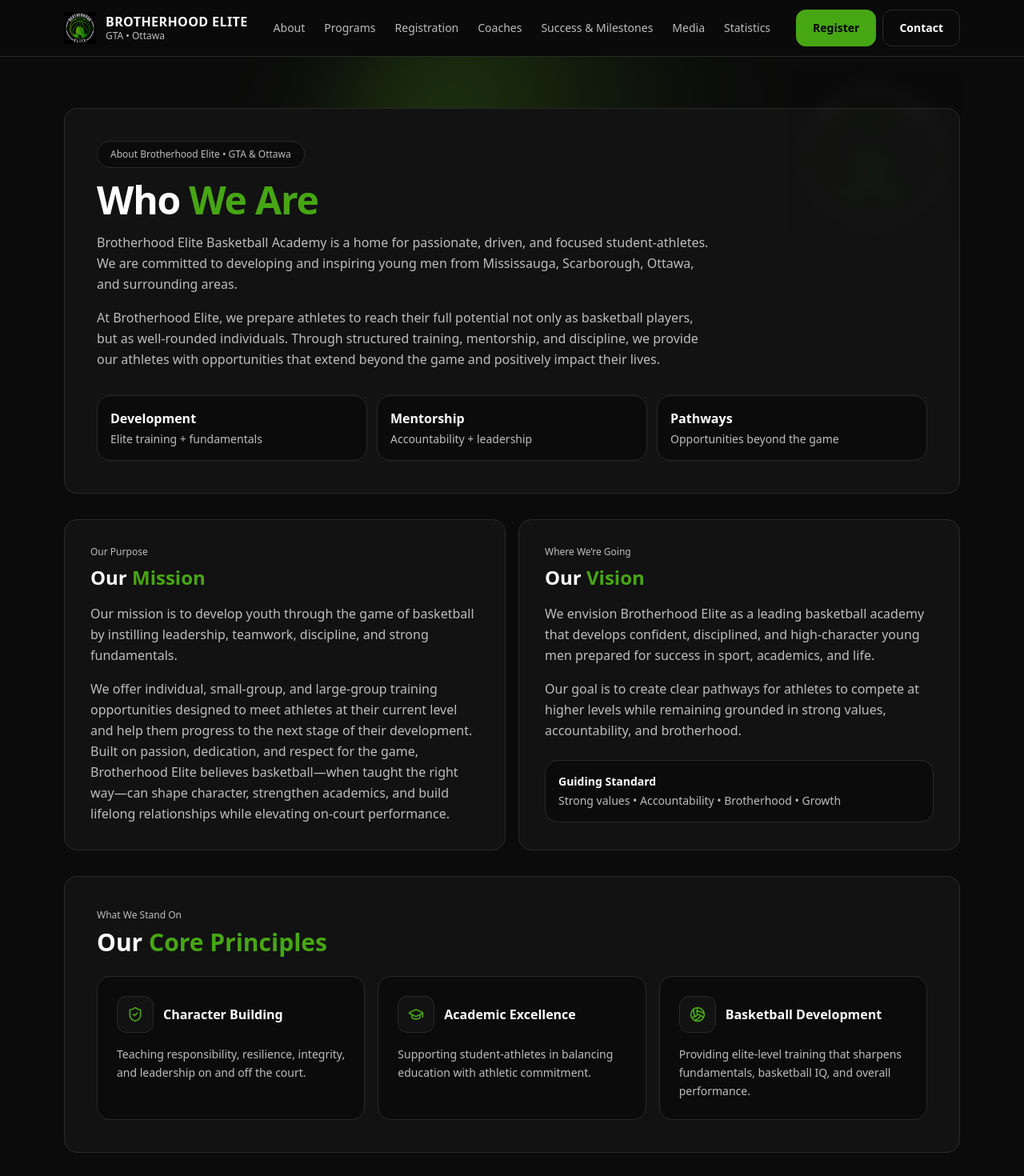
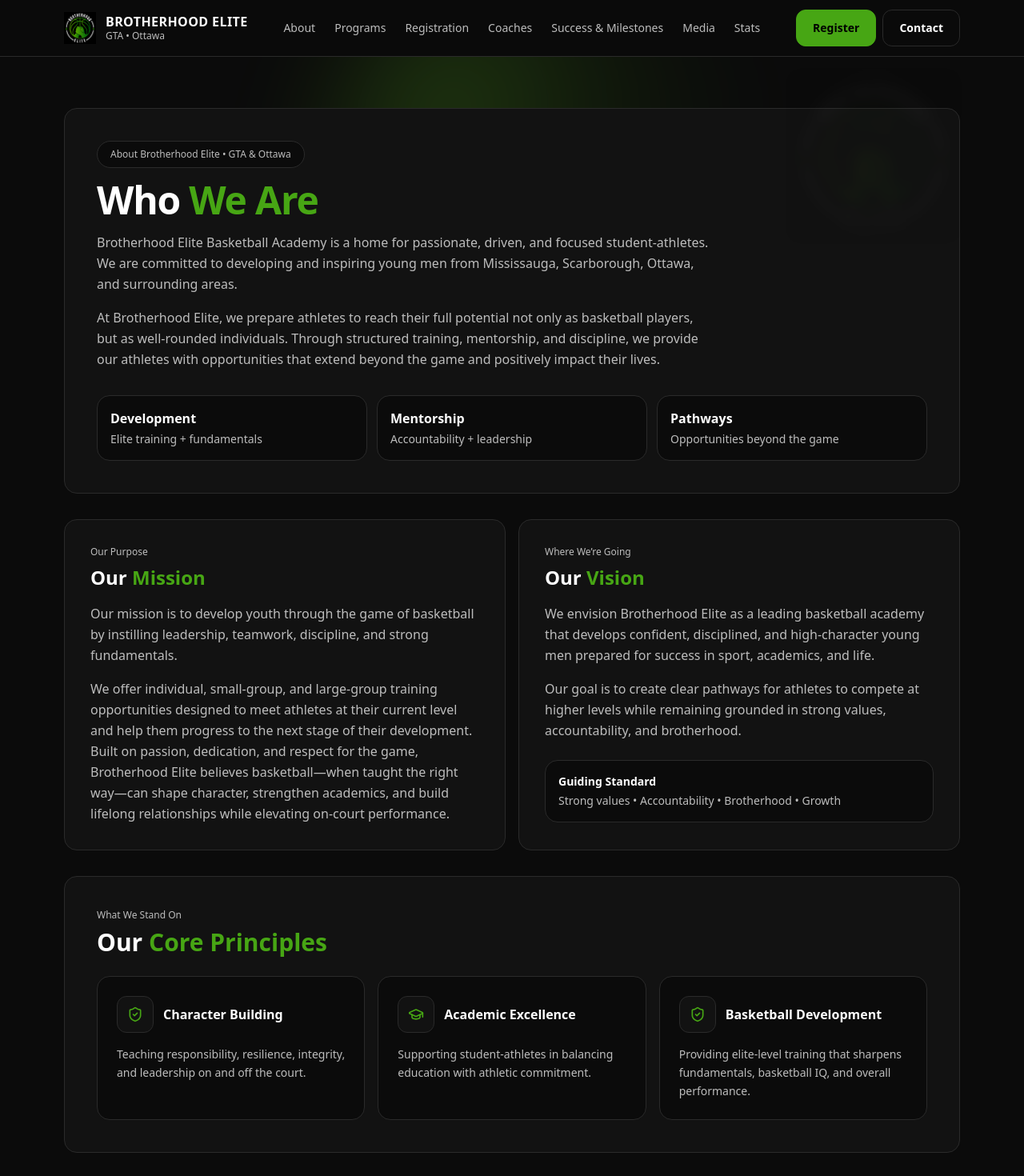
Before and after one commit to yunusao/brotherhood-elite, a Next.js app: page /about in a window 1280 px wide. Shown: the top 1470 px of the page at 80% size. Built offline with nearby package versions, Linux system fonts and the light colour scheme.

Commit message:
small changes

```diff
--- a/src/app/about/page.tsx
+++ b/src/app/about/page.tsx
@@ -201,7 +201,7 @@
             >
               <div className="flex items-center gap-3">
                 <div className="rounded-xl border border-[#2A2A2A] bg-[#121212] p-3">
-                  <Volleyball className="h-5 w-5 text-[#47A614]" />
+                  <ShieldCheck className="h-5 w-5 text-[#47A614]" />
                 </div>
                 <div className="font-extrabold text-white">Basketball Development</div>
               </div>
--- a/src/components/Navbar.tsx
+++ b/src/components/Navbar.tsx
@@ -14,7 +14,7 @@
   { href: "/coaches", label: "Coaches" },
   { href: "/success", label: "Success & Milestones" },
   { href: "/media", label: "Media" },
-  { href: "/stats", label: "Statistics" },
+  { href: "/stats", label: "Stats" },
 ];
 
 export function Navbar() {
```
